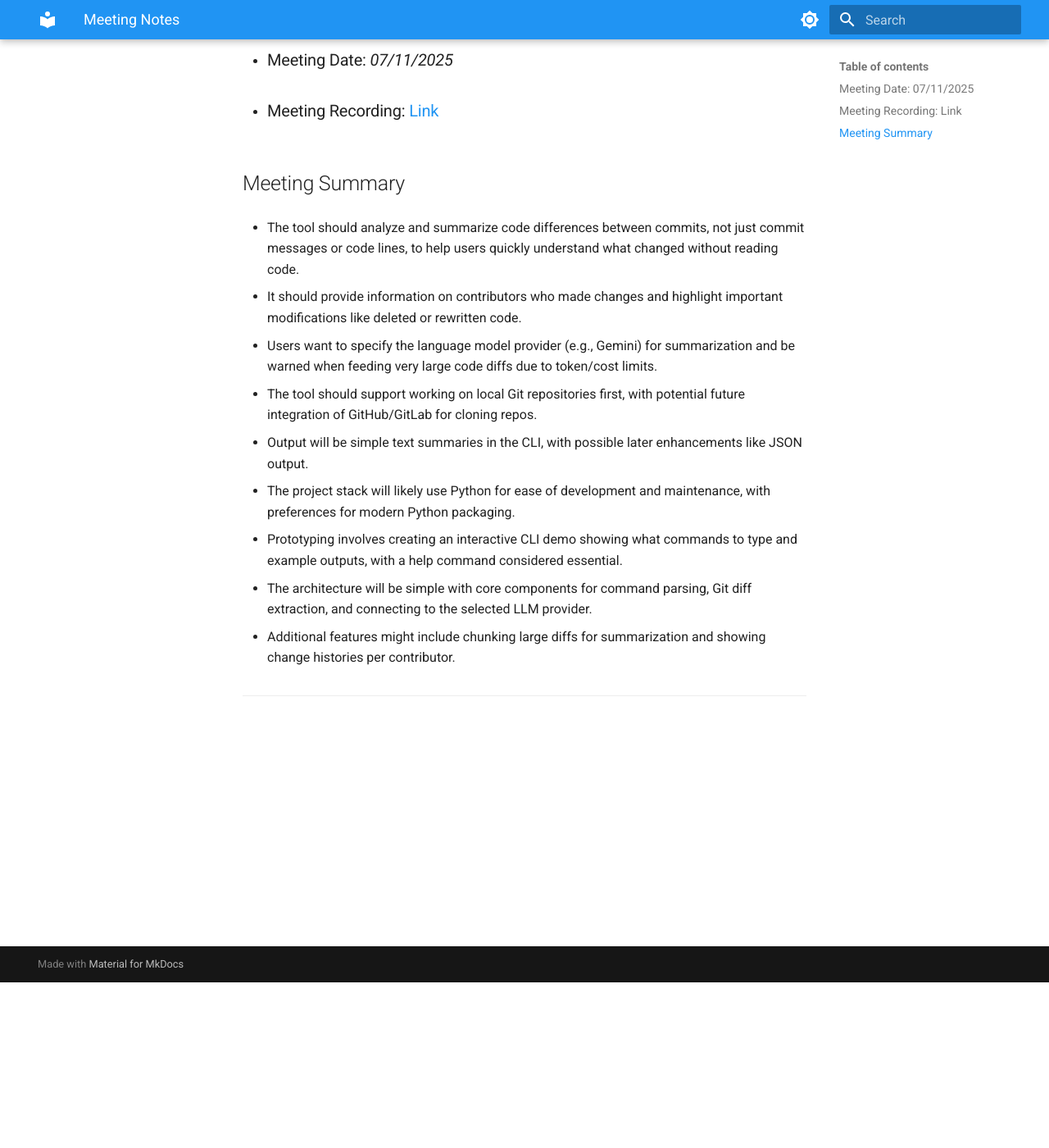
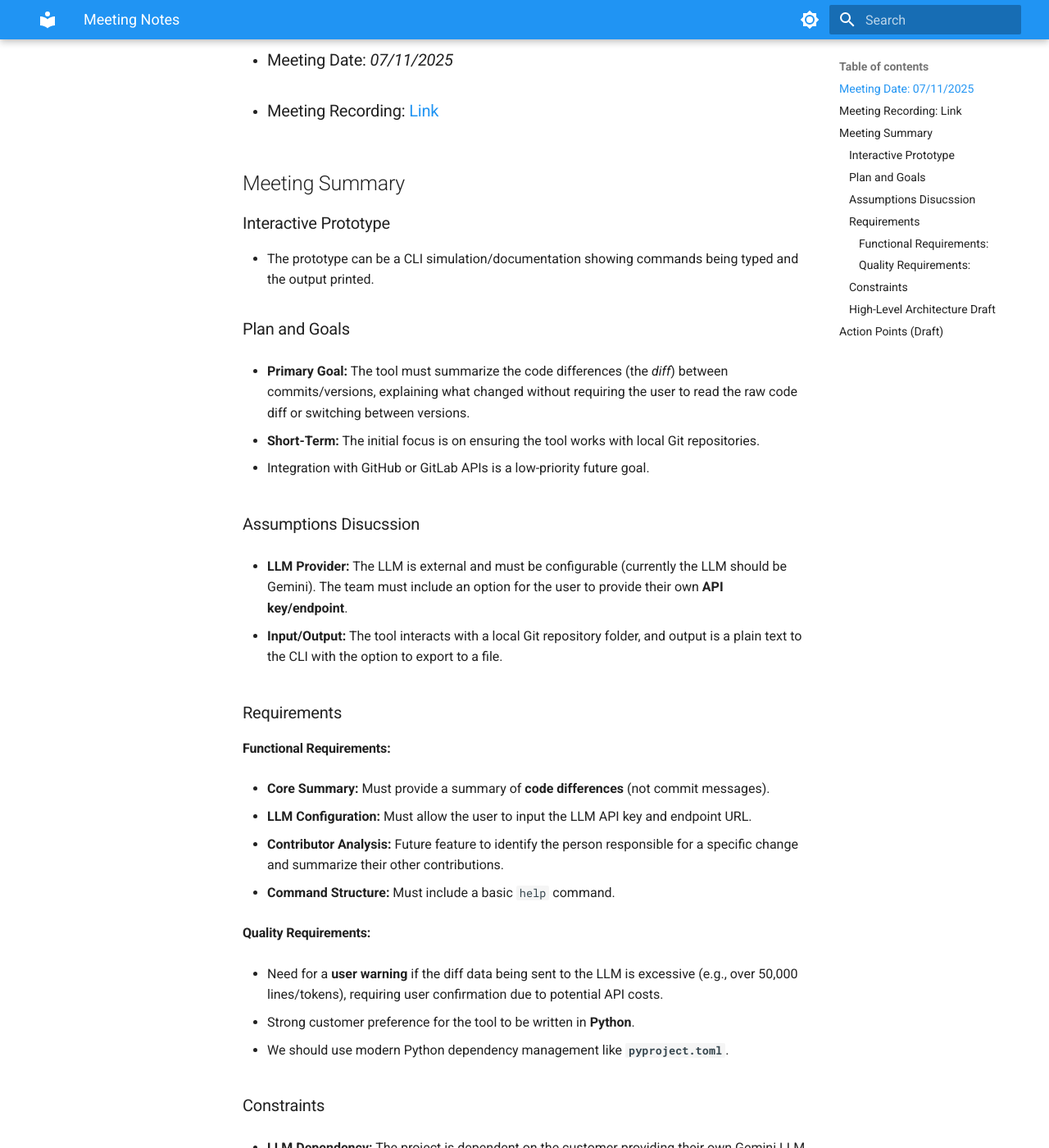
Before and after one commit to AutoRepoReviewITPD/AutoRepoReview, an MkDocs documentation site: the page built from docs/sprints/sprint-1/meeting-1.md, in a window 1280 px wide and 1400 px high, scrolled down 202 px. Shown: the whole window at 82% size. Built offline with MkDocs 1.6.1 and Material for MkDocs 9.7.7, drawn with Linux system fonts in a browser that asks for light colours; some of the changed text lies outside the part shown.

Commit message:
Upload meeting script and notes (#22)
* Add meeting script

* Add meeting notes

* Modify ai usage

```diff
--- a/docs/sprints/sprint-1/meeting-1.md
+++ b/docs/sprints/sprint-1/meeting-1.md
@@ -1,27 +1,71 @@
 # Meeting Notes
 
-- ### Meeting Date: *07/11/2025*
+- ### Meeting Date: _07/11/2025_
 
 - ### Meeting Recording: [Link](https://drive.google.com/file/d/1CSEhXdarh2dbiwM_1_hlwVPIL82ShLTn/view?usp=drive_link)
 
 ## Meeting Summary
 
-- The tool should analyze and summarize code differences between commits, not just commit messages or code lines, to help users quickly understand what changed without reading code.
+### Interactive Prototype
 
-- It should provide information on contributors who made changes and highlight important modifications like deleted or rewritten code.
+- The prototype can be a CLI simulation/documentation showing commands being typed and the output printed.
 
-- Users want to specify the language model provider (e.g., Gemini) for summarization and be warned when feeding very large code diffs due to token/cost limits.
+### Plan and Goals
 
-- The tool should support working on local Git repositories first, with potential future integration of GitHub/GitLab for cloning repos.
+- **Primary Goal:** The tool must summarize the code differences (the _diff_) between commits/versions, explaining what changed without requiring the user to read the raw code diff or switching between versions.
 
-- Output will be simple text summaries in the CLI, with possible later enhancements like JSON output.
+- **Short-Term:** The initial focus is on ensuring the tool works with local Git repositories.
 
-- The project stack will likely use Python for ease of development and maintenance, with preferences for modern Python packaging.
+- Integration with GitHub or GitLab APIs is a low-priority future goal.
 
-- Prototyping involves creating an interactive CLI demo showing what commands to type and example outputs, with a help command considered essential.
+### Assumptions Disucssion
 
-- The architecture will be simple with core components for command parsing, Git diff extraction, and connecting to the selected LLM provider.
+- **LLM Provider:** The LLM is external and must be configurable (currently the LLM should be Gemini). The team must include an option for the user to provide their own **API key/endpoint**.
 
-- Additional features might include chunking large diffs for summarization and showing change histories per contributor.
+- **Input/Output:** The tool interacts with a local Git repository folder, and output is a plain text to the CLI with the option to export to a file.
 
----
+### Requirements
+
+#### Functional Requirements:
+
+- **Core Summary:** Must provide a summary of **code differences** (not commit messages).
+
+- **LLM Configuration:** Must allow the user to input the LLM API key and endpoint URL.
+
+- **Contributor Analysis:** Future feature to identify the person responsible for a specific change and summarize their other contributions.
+
+- **Command Structure:** Must include a basic `help` command.
+
+#### Quality Requirements:
+
+- Need for a **user warning** if the diff data being sent to the LLM is excessive (e.g., over 50,000 lines/tokens), requiring user confirmation due to potential API costs.
+
+- Strong customer preference for the tool to be written in **Python**.
+
+- We should use modern Python dependency management like **`pyproject.toml`**.
+
+### Constraints
+
+- **LLM Dependency:** The project is dependent on the customer providing their own Gemini LLM access/token.
+
+- **Scope:** Focus is limited to local Git interaction for now.
+
+### High-Level Architecture Draft
+
+An architecture that focuses on four main layers:
+
+1. **Command Layer:** Handles user input via the CLI (e.g., `help`, `summarize`).
+
+2. **Git Interaction / Parser Layer:** Extracts the necessary **diffs** and **contributor metadata** from the local repository.
+
+3. **LLM Service Layer:** Manages API configuration, context size warnings, and makes the `POST` request to the external LLM provider.
+
+4. **Output Layer:** Prints the final, summarized text directly to the CLI console.
+
+## Action Points (Draft)
+
+| General Meeting Outcome                                         | Actionable Item (WHO, WHAT, WHEN)                                                                                                                                                  |
+| :-------------------------------------------------------------- | :--------------------------------------------------------------------------------------------------------------------------------------------------------------------------------- |
+| We need to figure out how to demonstrate the CLI tool           | **Team Member** to **Research and select a Python library** suitable for creating the CLI simulation prototype by **The end of sprint-2**.                                         |
+| We need a parsing component ready before we can summarize.      | **Team Members** to **Implement the Git parsing layer** to extract and format a simple commit **diff range** from a local repo by **End of sprint-3**.                             |
+| We should have the ability to identify contributions by author. | **Team Members** to **Draft mock-up text and logic** for the Contributor Analysis feature, showing how user input would trigger the contributor's summary, by **End of sprint 4**. |
```
Also changed, not shown: docs/ai-usage.md (+2 -0 lines), docs/sprints/sprint-1/script.md (added, +42 -0 lines), docs/sprints/sprint-0/meeting-0.md (renamed from docs/sprints/sprint-0/meeting-1.md).
